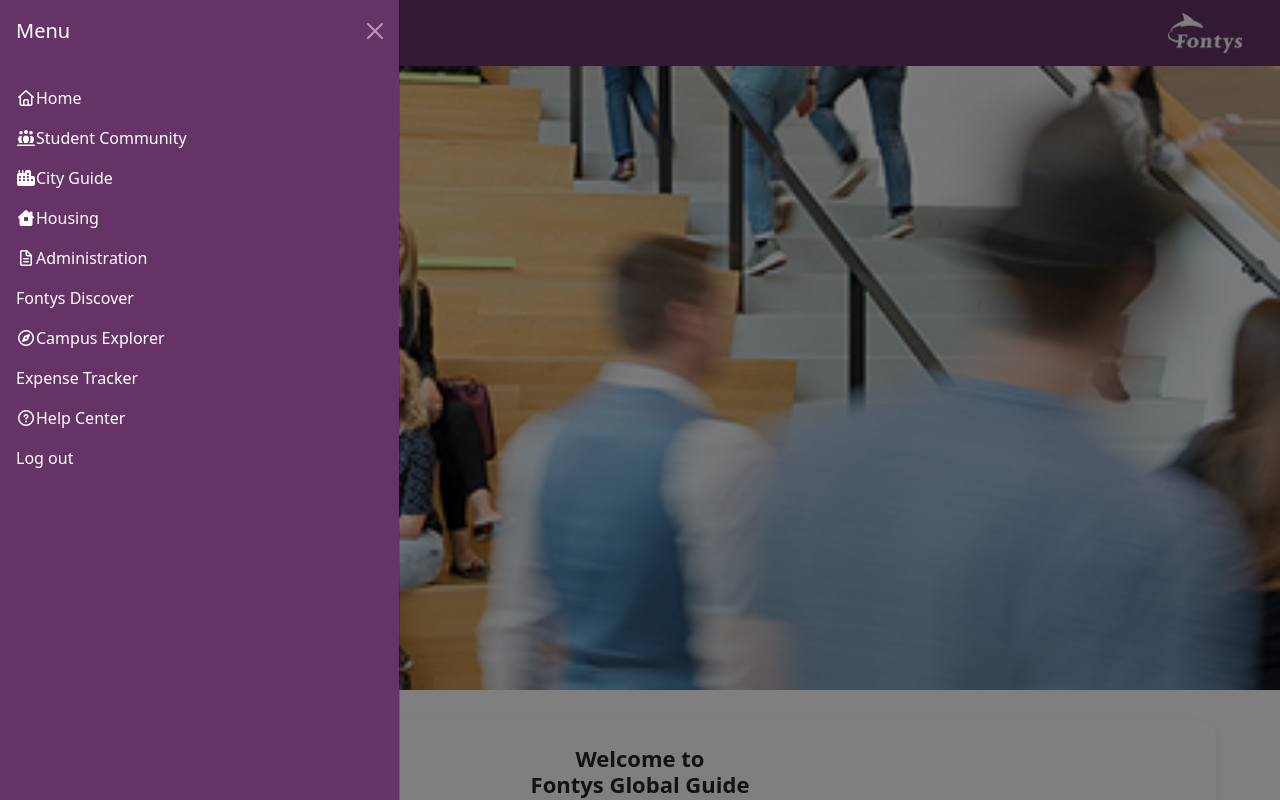
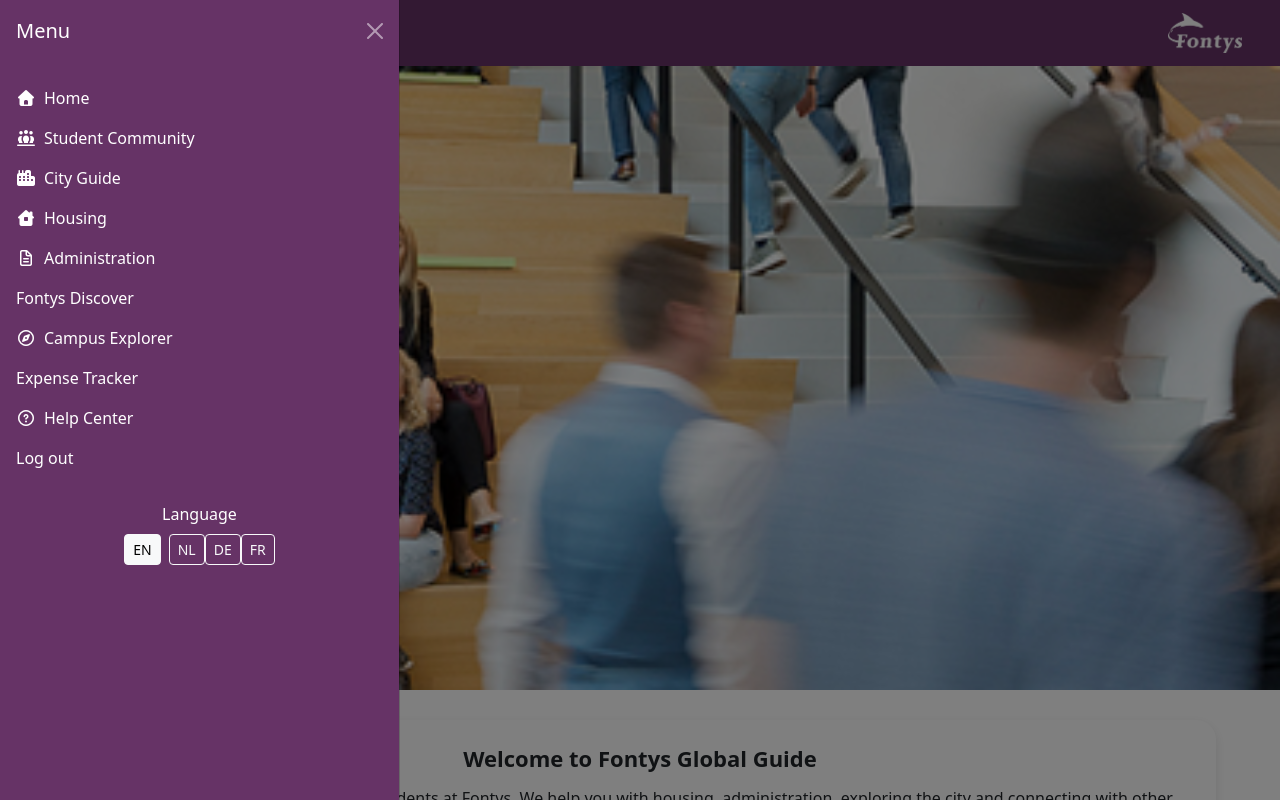
Before and after one commit to AmberAgnihotri/Fontys-Global-Guide, a React (Vite) app in the folder fontys-global-guide/: page / in a window 1280 px wide. Both pictures are taken after a click on the button "Toggle navigation". Shown: the top 800 px of the page. Built offline with nearby package versions, Linux system fonts and the light colour scheme.

Commit message:
working on translation feature

```diff
--- a/fontys-global-guide/package.json
+++ b/fontys-global-guide/package.json
@@ -17,8 +17,10 @@
     "@fortawesome/react-fontawesome": "^3.1.1",
     "bootstrap": "^5.3.8",
     "firebase": "^12.6.0",
+    "i18next": "^25.7.1",
     "react": "^19.2.0",
     "react-dom": "^19.2.0",
+    "react-i18next": "^16.3.5",
     "react-router-dom": "^7.9.6"
   },
   "devDependencies": {
--- a/fontys-global-guide/src/components/Navbar.jsx
+++ b/fontys-global-guide/src/components/Navbar.jsx
@@ -1,7 +1,16 @@
 import { Link } from "react-router-dom";
 import fontysLogo from "../assets/fontys-logo-wit.png";
+import { useTranslation } from "react-i18next";
 
 function Navbar() {
+    const { i18n } = useTranslation();
+    const currentLang = i18n.language || "en";
+
+    const changeLang = (lang) => {
+        i18n.changeLanguage(lang);
+        localStorage.setItem("lang", lang);
+    };
+
     return (
         <nav className="navbar" style={{ backgroundColor: "#663366" }}>
             <div className="container-fluid">
@@ -47,63 +56,154 @@ function Navbar() {
                     <div className="offcanvas-body">
                         <ul className="navbar-nav ms-auto">
                             <li className="nav-item">
-                                <Link className="nav-link text-white" to="/" data-bs-dismiss="offcanvas">
-                                    <i class="fa-regular fa-house"></i>
+                                <Link
+                                    className="nav-link text-white"
+                                    to="/"
+                                    data-bs-dismiss="offcanvas"
+                                >
+                                    <i className="fa-solid fa-house me-2"></i>
                                     Home
                                 </Link>
                             </li>
+
                             <li className="nav-item">
-                                <Link className="nav-link text-white" to="/student-community" data-bs-dismiss="offcanvas">
-                                    <i class="fa-solid fa-people-line"></i>
+                                <Link
+                                    className="nav-link text-white"
+                                    to="/student-community"
+                                    data-bs-dismiss="offcanvas"
+                                >
+                                    <i className="fa-solid fa-people-line me-2"></i>
                                     Student Community
                                 </Link>
                             </li>
+
                             <li className="nav-item">
-                                <Link className="nav-link text-white" to="/city-guide" data-bs-dismiss="offcanvas">
-                                    <i class="fa-solid fa-city"></i>
+                                <Link
+                                    className="nav-link text-white"
+                                    to="/city-guide"
+                                    data-bs-dismiss="offcanvas"
+                                >
+                                    <i className="fa-solid fa-city me-2"></i>
                                     City Guide
                                 </Link>
                             </li>
+
                             <li className="nav-item">
-                                <Link className="nav-link text-white" to="/housing" data-bs-dismiss="offcanvas">
-                                    <i class="fa-solid fa-house-chimney-window"></i>
+                                <Link
+                                    className="nav-link text-white"
+                                    to="/housing"
+                                    data-bs-dismiss="offcanvas"
+                                >
+                                    <i className="fa-solid fa-house-chimney-window me-2"></i>
                                     Housing
                                 </Link>
                             </li>
+
                             <li className="nav-item">
-                                <Link className="nav-link text-white" to="/administration" data-bs-dismiss="offcanvas">
-                                    <i class="fa-regular fa-file-lines"></i>
+                                <Link
+                                    className="nav-link text-white"
+                                    to="/administration"
+                                    data-bs-dismiss="offcanvas"
+                                >
+                                    <i className="fa-regular fa-file-lines me-2"></i>
                                     Administration
                                 </Link>
                             </li>
+
                             <li className="nav-item">
-                                <Link className="nav-link text-white" to="/fontys-discover" data-bs-dismiss="offcanvas">
+                                <Link
+                                    className="nav-link text-white"
+                                    to="/fontys-discover"
+                                    data-bs-dismiss="offcanvas"
+                                >
                                     Fontys Discover
                                 </Link>
                             </li>
+
                             <li className="nav-item">
-                                <Link className="nav-link text-white" to="/campus-explorer" data-bs-dismiss="offcanvas">
-                                    <i class="fa-regular fa-compass"></i>
+                                <Link
+                                    className="nav-link text-white"
+                                    to="/campus-explorer"
+                                    data-bs-dismiss="offcanvas"
+                                >
+                                    <i className="fa-regular fa-compass me-2"></i>
                                     Campus Explorer
                                 </Link>
                             </li>
+
                             <li className="nav-item">
-                                <Link className="nav-link text-white" to="/expense-tracker" data-bs-dismiss="offcanvas">
+                                <Link
+                                    className="nav-link text-white"
+                                    to="/expense-tracker"
+                                    data-bs-dismiss="offcanvas"
+                                >
                                     Expense Tracker
                                 </Link>
                             </li>
+
                             <li className="nav-item">
-                                <Link className="nav-link text-white" to="/help-center" data-bs-dismiss="offcanvas">
-                                    <i class="fa-regular fa-circle-question"></i>
+                                <Link
+                                    className="nav-link text-white"
+                                    to="/help-center"
+                                    data-bs-dismiss="offcanvas"
+                                >
+                                    <i className="fa-regular fa-circle-question me-2"></i>
                                     Help Center
                                 </Link>
                             </li>
+
                             <li className="nav-item">
-                                <Link className="nav-link text-white" to="/login" data-bs-dismiss="offcanvas">
+                                <Link
+                                    className="nav-link text-white"
+                                    to="/login"
+                                    data-bs-dismiss="offcanvas"
+                                >
                                     Log out
                                 </Link>
                             </li>
                         </ul>
+
+                        {/* LANGUAGE SWITCHER */}
+                        <div className="mt-4 text-center">
+                            <p className="text-white mb-2">Language</p>
+                            <button
+                                className={
+                                    "btn btn-sm me-2 " +
+                                    (currentLang === "en" ? "btn-light" : "btn-outline-light")
+                                }
+                                onClick={() => changeLang("en")}
+                            >
+                                EN
+                            </button>
+                            <button
+                                className={
+                                    "btn btn-sm " +
+                                    (currentLang === "nl" ? "btn-light" : "btn-outline-light")
+                                }
+                                onClick={() => changeLang("nl")}
+                            >
+                                NL
+                            </button>
+                            <button
+                                className={
+                                    "btn btn-sm " +
+                                    (currentLang === "de" ? "btn-light" : "btn-outline-light")
+                                }
+                                onClick={() => changeLang("de")}
+                            >
+                                DE
+                            </button>
+                            <button
+                                className={
+                                    "btn btn-sm " +
+                                    (currentLang === "fr" ? "btn-light" : "btn-outline-light")
+                                }
+                                onClick={() => changeLang("fr")}
+                            >
+                                FR
+                            </button>
+
+                        </div>
                     </div>
                 </div>
 
--- /dev/null
+++ b/fontys-global-guide/src/i18n.js
@@ -0,0 +1,25 @@
+import i18n from "i18next";
+import { initReactI18next } from "react-i18next";
+
+import en from "./locales/en.json";
+import nl from "./locales/nl.json";
+import de from "./locales/de.json";
+import fr from "./locales/fr.json";
+
+i18n
+    .use(initReactI18next)
+    .init({
+        resources: {
+            en: { translation: en },
+            nl: { translation: nl },
+            de: { translation: de },
+            fr: { translation: fr }
+        },
+        lng: localStorage.getItem("lang") || "en",
+        fallbackLng: "en",
+        interpolation: {
+            escapeValue: false
+        }
+    });
+
+export default i18n;
--- /dev/null
+++ b/fontys-global-guide/src/locales/de.json
@@ -0,0 +1,18 @@
+{
+  "home": {
+    "title": "Willkommen beim Fontys Global Guide",
+    "intro": "Die All-in-One-App für internationale Studierende an der Fontys. Wir helfen dir bei Wohnen, Verwaltung, dem Erkunden der Stadt und beim Vernetzen mit anderen Studierenden – alles an einem Ort.",
+
+    "missionTitle": "Unsere Mission",
+    "missionText": "Ein Studium in einem neuen Land kann überwältigend sein. Fontys Global Guide unterstützt internationale Studierende mit klaren Informationen, hilfreichen Tools und einer starken Community. Alles, was du für einen guten Start brauchst, in einer App.",
+
+    "futureTitle": "Gemeinsam deine Zukunft gestalten",
+    "futureText": "Wir glauben, dass Studierende erfolgreicher sind, wenn sie sich unterstützt und verbunden fühlen. Mit dem Fontys Global Guide wollen wir das Studienerlebnis verbessern, die internationale Community stärken und dir helfen, während deiner Zeit an der Fontys zu wachsen."
+  },
+
+  "studentCommunity": {
+    "title": "Studenten-Community",
+    "noMessages": "Noch keine Nachrichten in diesem Kanal.",
+    "placeholder": "Nachricht..."
+  }
+}
--- /dev/null
+++ b/fontys-global-guide/src/locales/en.json
@@ -0,0 +1,17 @@
+{
+  "home": {
+    "title": "Welcome to Fontys Global Guide",
+    "intro": "The all-in-one app for international students at Fontys. We help you with housing, administration, exploring the city and connecting with other students — all in one place.",
+
+    "missionTitle": "Our Mission",
+    "missionText": "Starting your studies in a new country can feel overwhelming. Fontys Global Guide is here to support international students with clear information, helpful tools and a strong community. Everything you need for a smooth start, all in one app.",
+
+    "futureTitle": "Building Your Future Together",
+    "futureText": "We believe students succeed best when they feel supported and connected. With Fontys Global Guide, we aim to improve the student experience, strengthen the international community and help you grow during your time at Fontys."
+  },
+  "studentCommunity": {
+    "title": "Student Community",
+    "noMessages": "No messages yet in this channel.",
+    "placeholder": "Message..."
+  }
+}
--- /dev/null
+++ b/fontys-global-guide/src/locales/fr.json
@@ -0,0 +1,18 @@
+{
+  "home": {
+    "title": "Bienvenue sur Fontys Global Guide",
+    "intro": "L’application tout-en-un pour les étudiants internationaux à Fontys. Nous t’aidons avec le logement, l’administration, la découverte de la ville et la connexion avec d’autres étudiants — tout au même endroit.",
+
+    "missionTitle": "Notre mission",
+    "missionText": "Commencer ses études dans un nouveau pays peut être éprouvant. Fontys Global Guide est là pour soutenir les étudiants internationaux avec des informations claires, des outils utiles et une communauté forte. Tout ce dont tu as besoin pour bien commencer, dans une seule application.",
+
+    "futureTitle": "Construire ton avenir ensemble",
+    "futureText": "Nous croyons que les étudiants réussissent mieux lorsqu’ils se sentent soutenus et connectés. Avec Fontys Global Guide, nous voulons améliorer l’expérience étudiante, renforcer la communauté internationale et t’aider à grandir durant ton parcours à Fontys."
+  },
+
+  "studentCommunity": {
+    "title": "Communauté étudiante",
+    "noMessages": "Aucun message dans ce canal pour le moment.",
+    "placeholder": "Message..."
+  }
+}
--- /dev/null
+++ b/fontys-global-guide/src/locales/nl.json
@@ -0,0 +1,17 @@
+{
+  "home": {
+    "title": "Welkom bij Fontys Global Guide",
+    "intro": "De alles-in-één app voor internationale studenten bij Fontys. We helpen je met huisvesting, administratie, de stad ontdekken en het maken van contact met andere studenten — allemaal op één plek.",
+
+    "missionTitle": "Onze missie",
+    "missionText": "Studeren in een nieuw land kan best overweldigend zijn. Fontys Global Guide is er om internationale studenten te ondersteunen met duidelijke informatie, handige tools en een hechte community. Alles wat je nodig hebt voor een goede start, in één app.",
+
+    "futureTitle": "Samen bouwen aan jouw toekomst",
+    "futureText": "Wij geloven dat studenten beter presteren wanneer ze zich gesteund en verbonden voelen. Met Fontys Global Guide willen we de studentenervaring verbeteren, de internationale gemeenschap versterken en jou helpen groeien tijdens je tijd bij Fontys."
+  },
+  "studentCommunity": {
+    "title": "Studentencommunity",
+    "noMessages": "Nog geen berichten in dit kanaal.",
+    "placeholder": "Bericht..."
+  }
+}
--- a/fontys-global-guide/src/main.jsx
+++ b/fontys-global-guide/src/main.jsx
@@ -5,6 +5,7 @@ import { BrowserRouter } from "react-router-dom";
 import 'bootstrap/dist/css/bootstrap.min.css';
 import 'bootstrap/dist/js/bootstrap.bundle.min.js';
 import '@fortawesome/fontawesome-free/css/all.min.css';
+import "./i18n.js";
 
 createRoot(document.getElementById('root')).render(
   <React.StrictMode>
```
Also changed, not shown: fontys-global-guide/src/pages/Home.jsx (+10 -20 lines), fontys-global-guide/src/pages/StudentCommunity.jsx (+11 -3 lines), 1 other file (tests, documents, lock files or other folders).
